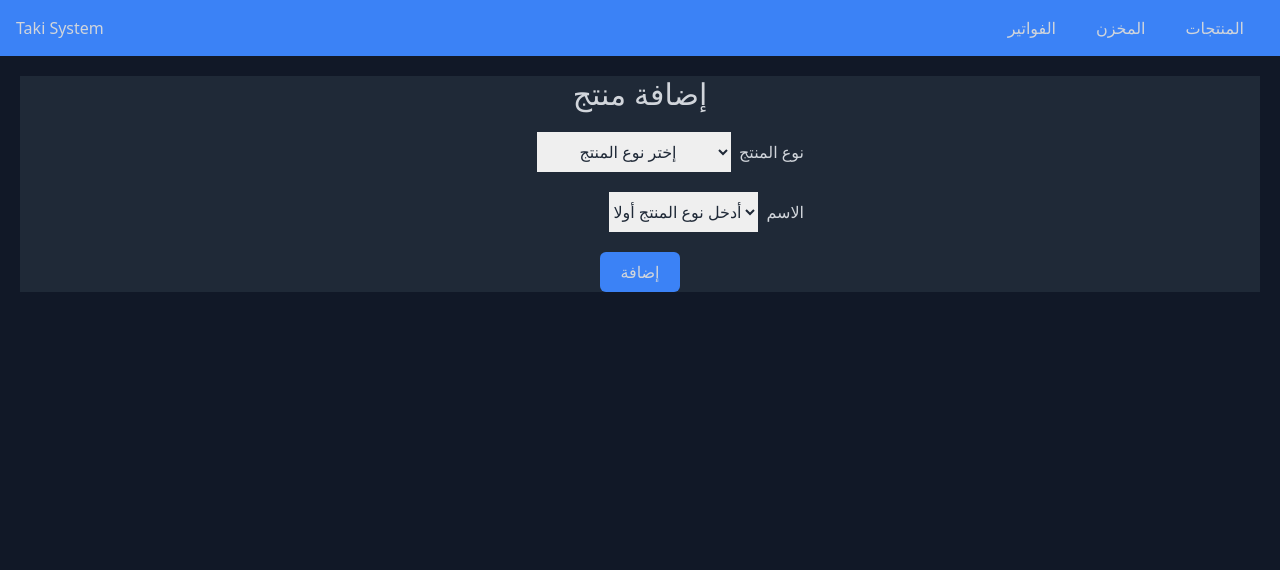
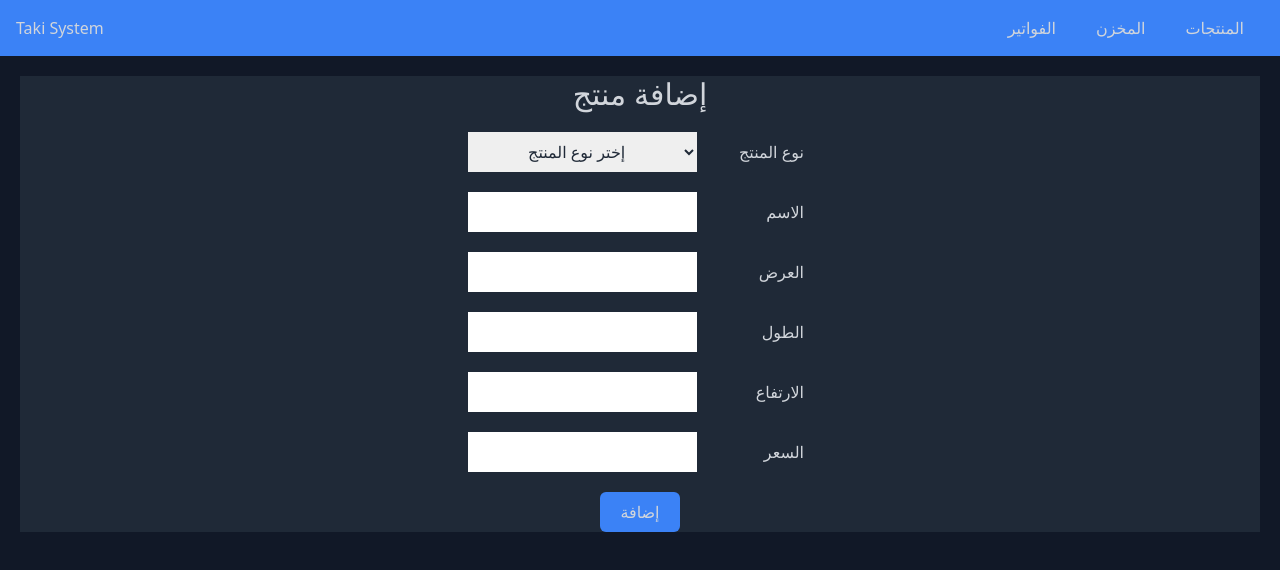
Before and after one commit to alimr70/mattress-sys-front, a React (Create React App) app: page /addproduct in a window 1280 px wide. Shown: the top 570 px of the page. Built offline with nearby package versions, Linux system fonts and the light colour scheme.

Commit message:
Added adding product item functionality

```diff
--- a/src/components/AddProductItem.jsx
+++ b/src/components/AddProductItem.jsx
@@ -1,47 +1,79 @@
+import { nanoid } from "nanoid";
 import { useState } from "react";
 import { useContext } from "react/cjs/react.development";
 import { GeneralTypesStore } from "../contexts/generalTypesContext";
+import { ProductsStore } from "../contexts/productsContext";
+import { addProduct } from "../contexts/productsContext/productsActions";
 
 const AddProductItem = () => {
+  const { productsDispatch } = useContext(ProductsStore);
   const { generalTypesState } = useContext(GeneralTypesStore);
-  const { productTypes, mattressNames, pillowNames, otherNames } =
-    generalTypesState;
+  const { productTypes } = generalTypesState;
   const itemTypes = Object.values(productTypes);
 
   const [type, setType] = useState("");
   const [name, setName] = useState("");
-  const [category, setCategory] = useState("");
-  const [weight, setWeight] = useState("");
-  const [thickness, setThickness] = useState("");
   const [width, setWidth] = useState("");
   const [height, setHeight] = useState("");
+  const [thickness, setThickness] = useState("");
   const [price, setPrice] = useState("");
-
-  const whichName = {
-    مرتبة: mattressNames,
-    مخدة: pillowNames,
-  };
 
   const handleTypeChange = (e) => {
     setType(e.target.value);
   };
 
+  const handleNameChange = (e) => {
+    setName(e.target.value);
+  };
+
+  const handleNumberInputChange = (e, numberTarget) => {
+    const numberTargets = {
+      width: [width, setWidth],
+      height: [height, setHeight],
+      thickness: [thickness, setThickness],
+      price: [price, setPrice],
+    };
+
+    if (isNaN(+e.target.value))
+      return numberTargets[numberTarget][1](numberTargets[numberTarget][0]);
+
+    return numberTargets[numberTarget][1](e.target.value.trim());
+  };
+
   const handleSubmit = (e) => {
     e.preventDefault();
+
+    // if (type === "" || name === "" || price === "") return;
+
+    const product = {
+      id: nanoid(10),
+      type,
+      name,
+      thickness,
+      width,
+      height,
+      price,
+    };
+    console.log(product);
+    productsDispatch(addProduct(product));
   };
 
   return (
     <form onSubmit={(e) => handleSubmit(e)} className="max-w-sm mx-auto">
-      <div className="m-5 flex flex-row-reverse">
-        <label htmlFor="type" className="m-2">
+      <div className="m-5 grid grid-cols-3">
+        <label
+          htmlFor="type"
+          className="m-2 col-span-1 order-last justify-self-end">
           نوع المنتج
         </label>
         <select
           name="type"
           id="selectType"
-          className="text-gray-800"
-          onChange={(e) => handleTypeChange(e)}>
-          <option className="text-center text-gray-500" value="" selected>
+          className="col-span-2 text-gray-800"
+          value={type}
+          onChange={(e) => handleTypeChange(e)}
+          required>
+          <option className="text-center text-gray-500" value="" defaultValue>
             إختر نوع المنتج
           </option>
           {itemTypes.map((itemType, index) => {
@@ -56,11 +88,120 @@ const AddProductItem = () => {
           })}
         </select>
       </div>
-      <div className="m-5 flex flex-row-reverse">
-        <label htmlFor="type" className="m-2">
+      <div className="m-5 grid grid-cols-3">
+        <label
+          htmlFor="type"
+          className="m-2 col-span-1 order-last justify-self-end">
           الاسم
         </label>
-        <select name="type" id="selectType" className="text-gray-800">
+        <input
+          inputMode="numeric"
+          type="text"
+          name="width"
+          id="width"
+          className="col-span-2 text-center text-gray-800"
+          value={name}
+          onChange={(e) => {
+            handleNameChange(e);
+          }}
+          required
+        />
+      </div>
+      <div className="m-5 grid grid-cols-3">
+        <label
+          htmlFor="type"
+          className="m-2 col-span-1 order-last justify-self-end">
+          العرض
+        </label>
+        <input
+          inputMode="numeric"
+          type="text"
+          name="width"
+          id="width"
+          className="col-span-2 text-center text-gray-800"
+          value={width}
+          onChange={(e) => {
+            handleNumberInputChange(e, "width");
+          }}
+        />
+      </div>
+      <div className="m-5 grid grid-cols-3">
+        <label
+          htmlFor="type"
+          className="m-2 col-span-1 order-last justify-self-end">
+          الطول
+        </label>
+        <input
+          inputMode="numeric"
+          type="text"
+          name="width"
+          id="width"
+          className="col-span-2 text-center text-gray-800"
+          value={height}
+          onChange={(e) => {
+            handleNumberInputChange(e, "height");
+          }}
+        />
+      </div>
+      <div className="m-5 grid grid-cols-3">
+        <label
+          htmlFor="type"
+          className="m-2 col-span-1 order-last justify-self-end">
+          الارتفاع
+        </label>
+        <input
+          inputMode="numeric"
+          type="text"
+          name="width"
+          id="width"
+          className="col-span-2 text-center text-gray-800"
+          value={thickness}
+          onChange={(e) => {
+            handleNumberInputChange(e, "thickness");
+          }}
+        />
+      </div>
+      <div className="m-5 grid grid-cols-3">
+        <label
+          htmlFor="type"
+          className="m-2 col-span-1 order-last justify-self-end">
+          السعر
+        </label>
+        <input
+          inputMode="numeric"
+          type="text"
+          name="width"
+          id="width"
+          className="col-span-2 text-center text-gray-800"
+          value={price}
+          onChange={(e) => {
+            handleNumberInputChange(e, "price");
+          }}
+          required
+        />
+      </div>
+      <div className="flex justify-center">
+        <button type="submit" className="px-5 py-2 bg-blue-500 rounded-md">
+          إضافة
+        </button>
+      </div>
+    </form>
+  );
+};
+
+export default AddProductItem;
+/*
+const whichName = {
+    مرتبة: mattressNames,
+    مخدة: pillowNames,
+  };
+<select
+          name="type"
+          id="selectType"
+          className="col-span-2 text-gray-800"
+          onChange={(e) => {
+            handleNameChange(e);
+          }}>
           {type !== "" ? (
             whichName[type] ? (
               Object.values(whichName[type]).map(
@@ -88,19 +229,8 @@ const AddProductItem = () => {
               })
             )
           ) : (
-            <option value="" selected>
+            <option className="text-center" value="" defaultValue>
               أدخل نوع المنتج أولا
             </option>
           )}
-        </select>
-      </div>
-      <div className="flex justify-center">
-        <button type="submit" className="px-5 py-2 bg-blue-500 rounded-md">
-          إضافة
-        </button>
-      </div>
-    </form>
-  );
-};
-
-export default AddProductItem;
+        </select> */
--- a/src/components/ProductItem.jsx
+++ b/src/components/ProductItem.jsx
@@ -1,16 +1,6 @@
 const ProductItem = ({ product }) => {
-  const {
-    type,
-    name,
-    category,
-    weight,
-    thickness,
-    width,
-    height,
-    price,
-    quantity,
-    companyDiscount,
-  } = product;
+  const { type, name, thickness, width, height, price, companyDiscount } =
+    product;
   return (
     <li className="m-2 rounded-md bg-gray-700 flex flex-wrap items-center justify-evenly md:justify-between flex-row-reverse text-right">
       <div className="p-2 ti:flex flex-row-reverse">
@@ -20,35 +10,22 @@ const ProductItem = ({ product }) => {
         <p className="m-1">
           الاسم: <span className="text-blue-500">{name}</span>
         </p>
-        <p className="m-1">
-          النوع: <span className="text-blue-500">{category}</span>
-        </p>
       </div>
-      <div className="p-2 ti:flex flex-row-reverse">
-        {weight && (
-          <p className="m-1">
-            الوزن: <span className="text-blue-500">{weight}</span>
-          </p>
-        )}
-        <p className="m-1">
-          الارتفاع: <span className="text-blue-500">{thickness}</span>
-        </p>
+      {/* <div className="p-2 ti:flex flex-row-reverse">
         <p className="m-1">
           العرض: <span className="text-blue-500">{width}</span>
         </p>
         <p className="m-1">
           الطول: <span className="text-blue-500">{height}</span>
         </p>
-      </div>
+        <p className="m-1">
+          الارتفاع: <span className="text-blue-500">{thickness}</span>
+        </p>
+      </div> */}
       <div className="p-2 ti:flex flex-row-reverse">
         <p className="m-1">
           السعر: <span className="text-green-500">{price}</span>
         </p>
-        {quantity && (
-          <p className="m-1">
-            العدد بالمخزن: <span className="text-blue-500">{quantity}</span>
-          </p>
-        )}
         {companyDiscount && (
           <p className="m-1">
             خصم الشركة:
--- a/src/components/WarehouseItem.jsx
+++ b/src/components/WarehouseItem.jsx
@@ -14,16 +14,8 @@ const WarehouseItem = ({ item }) => {
         <p className="m-1">
           الاسم: <span className="text-blue-500">{product.name}</span>
         </p>
-        <p className="m-1">
-          النوع: <span className="text-blue-500">{product.category}</span>
-        </p>
       </div>
-      <div className="p-2 ti:flex flex-row-reverse">
-        {product.weight && (
-          <p className="m-1">
-            الوزن: <span className="text-blue-500">{product.weight}</span>
-          </p>
-        )}
+      {/* <div className="p-2 ti:flex flex-row-reverse">
         <p className="m-1">
           الارتفاع: <span className="text-blue-500">{product.thickness}</span>
         </p>
@@ -33,7 +25,7 @@ const WarehouseItem = ({ item }) => {
         <p className="m-1">
           الطول: <span className="text-blue-500">{product.height}</span>
         </p>
-      </div>
+      </div> */}
       <div className="p-2 ti:flex flex-row-reverse">
         <p className="m-1">
           السعر: <span className="text-green-500">{product.price}</span>
--- a/src/contexts/productsContext/productsActions.jsx
+++ b/src/contexts/productsContext/productsActions.jsx
@@ -1 +1,9 @@
 export const INIT_PRODUCTS_DATA = "INIT_PRODUCTS_DATA";
+export const ADD_PRODUCT = "ADD_PRODUCT";
+
+export const addProduct = (product) => {
+  return {
+    type: ADD_PRODUCT,
+    product,
+  };
+};
--- a/src/contexts/productsContext/productsReducer.jsx
+++ b/src/contexts/productsContext/productsReducer.jsx
@@ -1,9 +1,12 @@
-import { INIT_PRODUCTS_DATA } from "./productsActions";
+import { INIT_PRODUCTS_DATA, ADD_PRODUCT } from "./productsActions";
 
 const productsReducer = (state, action) => {
   switch (action.type) {
     case INIT_PRODUCTS_DATA:
       return { ...action.products };
+
+    case ADD_PRODUCT:
+      return { ...state, [action.product.id]: { ...action.product } };
 
     default:
       return state;
```
Also changed, not shown: src/contexts/dbSample.json (+17 -32 lines).
